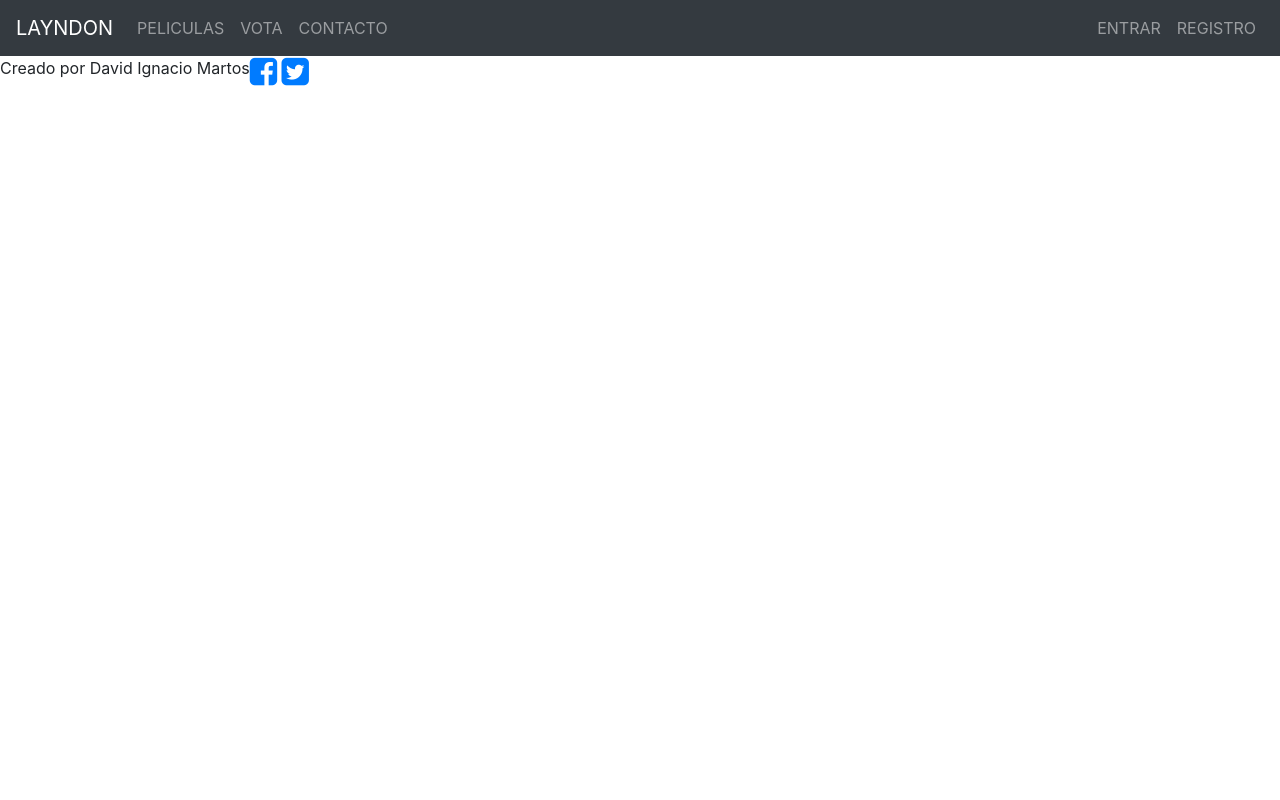
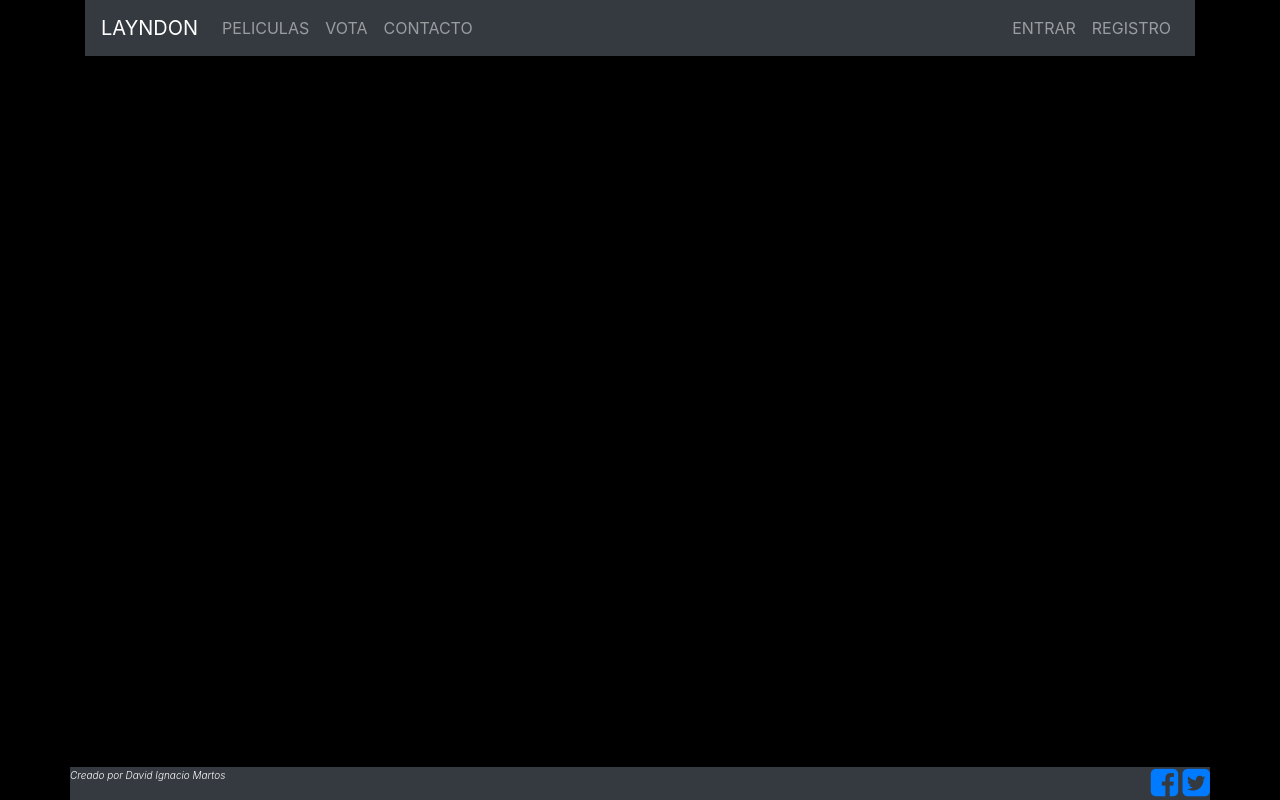
Before and after one commit to Davidfhk/Layndon, a PHP site: template App/layndon/templates/film.twig in a window 1280 px wide. Run offline with PHP 8.4, Linux system fonts and the light colour scheme; the template is opened without the code that fills it, so the values that code supplies are empty; some libraries are stand-ins or nearby versions.

Commit message:
Añadimos los bloques de admin, metemos cada elemento en un container.

```diff
--- a/App/layndon/templates/master.twig
+++ b/App/layndon/templates/master.twig
@@ -7,9 +7,10 @@
 	<meta name="viewport" content="width=device-width, initial-scale=1, shrink-to-fit=no">
 	<link rel="stylesheet" href="https://maxcdn.bootstrapcdn.com/bootstrap/4.0.0-beta.2/css/bootstrap.min.css">
 	<link rel="stylesheet" href="https://maxcdn.bootstrapcdn.com/font-awesome/4.7.0/css/font-awesome.min.css">
-	{% block style %}
+	{% block css %}
 	{% endblock %}
-	<script src="https://code.jquery.com/jquery-3.2.1.slim.min.js"></script>
+
+	<script src="https://code.jquery.com/jquery-3.2.1.min.js"></script>
 	<script src="https://cdnjs.cloudflare.com/ajax/libs/popper.js/1.12.3/umd/popper.min.js"></script>
 	<script src="https://maxcdn.bootstrapcdn.com/bootstrap/4.0.0-beta.2/js/bootstrap.min.js"></script>
 	<script type="text/javascript" src="../App/layndon/js/user/details-film.js"></script>
@@ -17,7 +18,7 @@
 </head>
 <body>
 
-
+	<div class="container">
 		<nav class="navbar navbar-expand-lg navbar-dark bg-dark">
 		  	<a class="navbar-brand" href="{{ path_for('home')}}">LAYNDON</a>
 		  	<button class="navbar-toggler" type="button" data-toggle="collapse" data-target="#navbarNav" aria-controls="navbarNav" aria-expanded="false" aria-label="Toggle navigation">
@@ -62,18 +63,26 @@
 
 		  	</div>
 		</nav>
-
-	<div id="films" class="row">
+	</div>
+	<div class="container mt-5">
+			{% block admin %}{% endblock %}
+	</div>
+	<div class="container mt-5">
+		<div id="films" class="row d-flex justify-content-around">
 			{% block list_films %}{% endblock %}
 		</div>
+	</div>
+	<div class="container mb-5">
 		<div id="film" class="row">
 			{% block film %}{% endblock %}
 		</div>
-	<div class="container-fluid footer">
+	</div>
+
+	<div class="container fixed-bottom bg-dark">
 	{% block footer %}
-		<div class="row footer-row">
-			<div class="author">
-				<p>Creado por David Ignacio Martos</p>
+		<div class="row justify-content-between align-items-center">
+			<div class="align-items-center">
+				<p class="author text-white font-weight-light font-italic">Creado por David Ignacio Martos</p>
 			</div>
 			<div class="social-button">
 		  		<a href="https://www.facebook.com" class="fa fa-2x fa-facebook-square"></a>
@@ -82,5 +91,7 @@
 		</div>
 	{% endblock %}
 	</div>
+	{% block js %}
+	{% endblock %}
 </body>
 </html>
```
Lines whose indentation alone changed are shown as unchanged.
